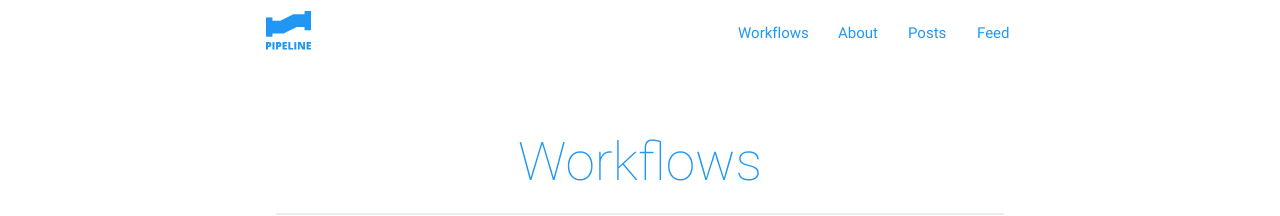
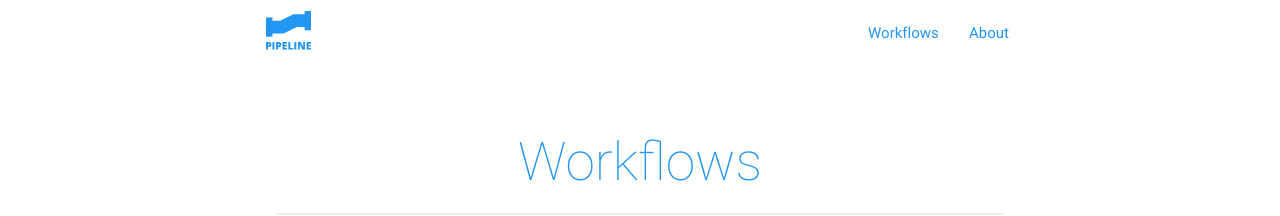
Before and after one commit to dmd-program/pipeline, a Jekyll site: the page built from index.html, in a window 1280 px wide. Shown: the top 216 px of the page. Built offline with Jekyll 4.4.1, drawn with Linux system fonts in a browser that asks for light colours; the list of posts is cut into pages by our own code.

Commit message:
edited html

```diff
--- a/_includes/header.html
+++ b/_includes/header.html
@@ -3,16 +3,16 @@
     <ul id="slide-out" class="side-nav">
         <li><a href="{{ site.baseurl }}/" class="blue-text">Workflows</a></li>
         <li><a href="{{ "/about" | prepend: site.baseurl }}" class="blue-text">About</a></li>
-        <li><a href="{{ "/posts" | prepend: site.baseurl }}" class="blue-text">Posts</a></li>
-        <li><a href="{{ "/feed.xml" | prepend: site.baseurl }}" class="blue-text">Feed</a></li>
+        <!-- <li><a href="{{ "/posts" | prepend: site.baseurl }}" class="blue-text">Posts</a></li>
+        <li><a href="{{ "/feed.xml" | prepend: site.baseurl }}" class="blue-text">Feed</a></li> -->
     </ul>
     <div class="container container-large">
         <a class="brand-logo" href="{{ site.baseurl }}/" class="blue-text"> {% include pipeline-logo-svg.html %}</a>
         <ul class="right hide-on-med-and-down">
              <li><a href="{{ site.baseurl }}/" class="blue-text">Workflows</a></li>
              <li><a href="{{ "/about" | prepend: site.baseurl }}" class="blue-text">About</a></li>
-            <li><a href="{{ "/posts" | prepend: site.baseurl }}" class="blue-text">Posts</a></li>
-            <li><a href="{{ "/feed.xml" | prepend: site.baseurl }}" class="blue-text">Feed</a></li>
+           <!--  <li><a href="{{ "/posts" | prepend: site.baseurl }}" class="blue-text">Posts</a></li>
+            <li><a href="{{ "/feed.xml" | prepend: site.baseurl }}" class="blue-text">Feed</a></li> -->
         </ul>
         <a href="#" data-activates="slide-out" class="button-collapse right blue-text"><i class="material-icons">menu</i></a>
     </div>
```
Also changed, not shown: about.md (+2 -3 lines).
